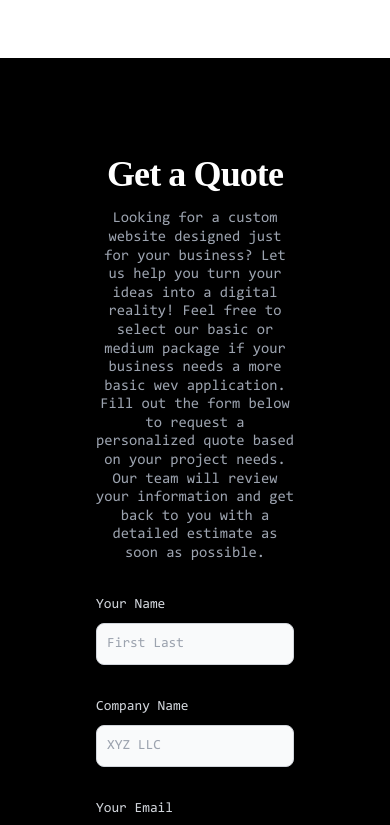
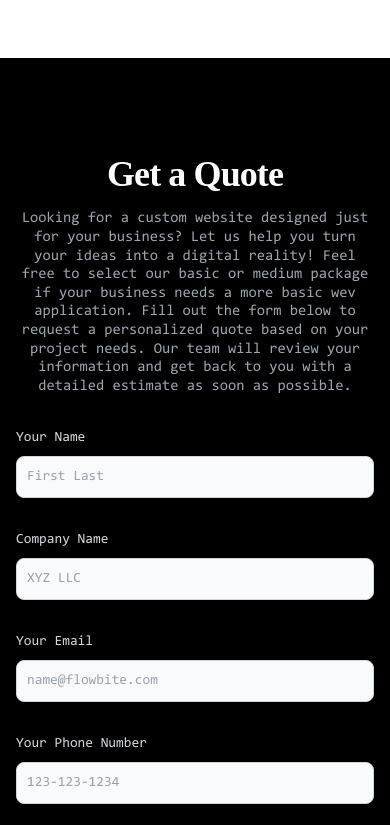
Before and after one commit to marioclayton/newWebsiteCodeEnclave, a React (Vite) app: page /Services in a window 390 px wide. Shown: the part 4380-5205 px from the top of the page. Built offline with nearby package versions, Linux system fonts and the light colour scheme; a web font is replaced by a local one.

Commit message:
fixed quote component width on mobile

```diff
--- a/src/components/Quote.jsx
+++ b/src/components/Quote.jsx
@@ -47,7 +47,7 @@ const Quote = () => {
 
   return (
     <motion.div initial={{x:-0, opacity:0}} whileInView={{ x: 0, opacity:1 }} transition={{duration:1.5, delay:0.2}}  className='w-full bg-black py-16 px-4'>
-      <div className="py-8 lg:py-16 lg:px-4 px-20 mx-auto max-w-screen-md">
+      <div className="py-8 lg:py-16 lg:px-4 md:px-20 mx-auto max-w-screen-md">
       <h2 className="mb-4 text-4xl tracking-tight font-extrabold text-center text-white">Get a Quote</h2>
       <p className="mb-8 lg:mb-16 font-light text-center text-gray-400 sm:text-xl">Looking for a custom website designed just for your business? Let us help you turn your ideas into a digital reality! Feel free to select our basic or medium package if your business needs a more basic wev application. Fill out the form below to request a personalized quote based on your project needs. Our team will review your information and get back to you with a detailed estimate as soon as possible.</p>
       <form onSubmit={handleSubmit} className="space-y-8 mb-14">
```
